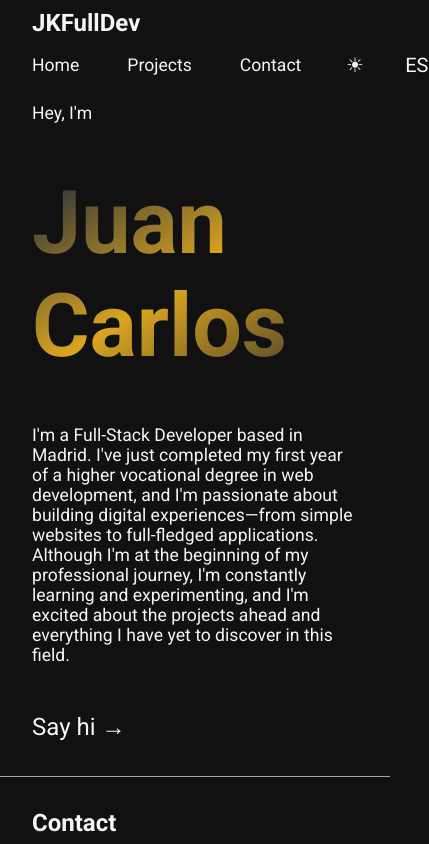
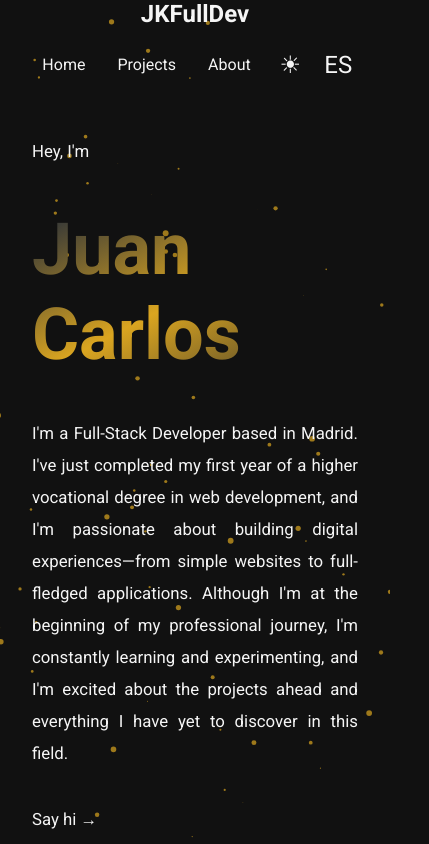
Before and after one commit to JKFullDev/my_portfolio, a website built with Vite: page index.html in a window 390 px wide. Shown: the top 844 px of the page, 429 px wide, since content can reach past the window. Built offline with nearby package versions, Linux system fonts and the light colour scheme.

Commit message:
responsive+fondoanimado;

```diff
--- a/index.html
+++ b/index.html
@@ -10,10 +10,12 @@
 </head>
 
 <body>
+  <div id="particles-js"></div>
   <header></header>
   <main></main>
   <footer></footer>
   <script type="module" src="/src/main.js"></script>
+  <script src="https://cdn.jsdelivr.net/npm/particles.js@2.0.0/particles.min.js"></script>
 </body>
 
 </html>
--- a/package.json
+++ b/package.json
@@ -10,5 +10,8 @@
   },
   "devDependencies": {
     "vite": "^6.3.5"
+  },
+  "dependencies": {
+    "particles.js": "^2.0.0"
   }
 }
--- a/src/components/Button/Button.css
+++ b/src/components/Button/Button.css
@@ -11,6 +11,13 @@
     border-radius: 0.3rem;
     transition: all 0.5s ease-in-out;
     background-color: var(--bg-dark);
+    font-size: 1rem;
+    min-height: 44px;
+}
+
+.light .my-btn {
+    border: 1px solid var(--primary-light);
+    background-color: var(--bg-light);
 }
 
 .my-btn>img {
@@ -19,6 +26,28 @@
     filter: invert(95%);
 }
 
+.light .my-btn>img {
+    filter: invert(10%);
+}
+
 .my-btn:hover {
     background-color: var(--highlight);
+    border-color: var(--highlight);
 }
+
+/* Móvil (320px–480px) */
+@media (max-width: 480px) {
+    .my-btn {
+        width: 7rem;
+        font-size: 0.9rem;
+        padding: 0.4rem;
+    }
+}
+
+/* Móvil grande/Tablet vertical (481px–768px) */
+@media (max-width: 768px) {
+    .my-btn {
+        width: 8rem;
+        font-size: 0.95rem;
+    }
+}
--- a/src/components/Divider/Divider.css
+++ b/src/components/Divider/Divider.css
@@ -1,5 +1,5 @@
 .divider {
-    border-bottom: 1px solid var(--divider);
+    border-bottom: 2px solid var(--divider);
     height: 1px;
     width: 100%;
     display: block;
--- a/src/components/Navbar/Navbar.css
+++ b/src/components/Navbar/Navbar.css
@@ -5,16 +5,12 @@ nav {
     align-items: center;
     padding: 0 8rem;
     flex-wrap: wrap;
-}
-
-@media (max-width: 770px) {
-    nav {
-        padding: 0 2rem;
-    }
+    margin-bottom: 6vh;
 }
 
 nav>ul {
     display: flex;
+    align-items: center;
     gap: 3rem;
 }
 
@@ -23,16 +19,66 @@ nav button {
     border: none;
     color: inherit;
     transform: scale(1.5);
+    font-size: 1rem;
+    min-height: 44px;
 }
 
 nav a {
     transition: all 0.3s ease-in-out;
+    font-size: 1.1rem;
 }
 
-nav a:hover {
+nav a:hover,
+#themeBtn:hover {
     color: var(--highlight);
 }
 
-#themeBtn:hover {
-    color: var(--highlight);
+/* Móvil (320px–480px) */
+@media (max-width: 480px) {
+    nav {
+        padding: 0 1rem;
+        height: auto;
+        flex-direction: column;
+        gap: 1rem;
+    }
+
+    nav>ul {
+        gap: 1rem;
+        flex-wrap: wrap;
+        justify-content: center;
+    }
+
+    nav a,
+    nav button {
+        font-size: 0.9rem;
+        min-height: 40px;
+    }
 }
+
+/* Móvil grande/Tablet vertical (481px–768px) */
+@media (max-width: 768px) {
+    nav {
+        padding: 0 1.5rem;
+        height: auto;
+    }
+
+    nav>ul {
+        gap: 1.5rem;
+    }
+
+    nav a,
+    nav button {
+        font-size: 1rem;
+    }
+}
+
+/* Portátil (769px–1024px) */
+@media (max-width: 1024px) {
+    nav {
+        padding: 0 2rem;
+    }
+
+    nav>ul {
+        gap: 2rem;
+    }
+}
--- a/src/components/Navbar/Navbar.js
+++ b/src/components/Navbar/Navbar.js
@@ -27,7 +27,7 @@ export const Navbar = () => `
       <a href="#" id="projectslink">${t("navbar.projects")}</a>
     </li>
     <li>
-      <a href="#" id="aboutlink">${t("navbar.contact")}</a>
+      <a href="#" id="aboutlink">${t("navbar.about")}</a>
     </li>
     <li>
       <button id="themeBtn">☀</button>
--- a/src/data/i18n.js
+++ b/src/data/i18n.js
@@ -1,14 +1,19 @@
+import { projects } from "./projects";
+
 export const translations = {
     en: {
         navbar: {
             home: "Home",
             projects: "Projects",
-            contact: "Contact",
+            about: "About",
         },
         home: {
             greeting: "Hey, I'm",
             description: `I'm a Full-Stack Developer based in Madrid. I've just completed my first year of a higher vocational degree in web development, and I'm passionate about building digital experiences—from simple websites to full-fledged applications. Although I'm at the beginning of my professional journey, I'm constantly learning and experimenting, and I'm excited about the projects ahead and everything I have yet to discover in this field.`,
             sayHi: "Say hi →",
+        },
+        projects: {
+            title: "Featured Projects",
         },
         footer: {
             contact: "Contact",
@@ -19,13 +24,16 @@ export const translations = {
         navbar: {
             home: "Inicio",
             projects: "Proyectos",
-            contact: "Contacto",
+            about: "Acerca de",
         },
         home: {
             greeting: "Hola, soy",
             description: `Soy un Desarrollador Full-Stack de Madrid. Acabo de terminar mi primer año del Grado Superior en Desarrollo de Aplicaciones Web, y me apasiona crear experiencias digitales, desde webs sencillas hasta aplicaciones más completas. Aunque estoy dando mis primeros pasos en este mundo, siempre estoy aprendiendo y explorando nuevas ideas. Estoy entusiasmado con los proyectos que tengo por delante y todo lo que aún puedo descubrir.`,
             sayHi: "Saluda →",
         },
+        projects: {
+            title: "Proyectos Destacados",
+        },
         footer: {
             contact: "Contacto",
         },
--- a/src/data/projects.js
+++ b/src/data/projects.js
@@ -4,7 +4,7 @@ export const projects = [
     description: "Landing Page utilizando JavaScript en el DOM.",
     image: "/public/proyecto1.png",
     tech: ["HTML5", "CSS3", "JavaScript"],
-    github: "hhttps://github.com/JKFullDev/PracticaDOM-GaleriaDinamica",
+    github: "https://github.com/JKFullDev/PracticaDOM-GaleriaDinamica",
     link: "https://motocard-helmets.netlify.app/",
   }
 ];
--- a/src/main.js
+++ b/src/main.js
@@ -7,32 +7,56 @@ import { Home } from './pages/Home/Home';
 import { Projects } from './pages/Projects/Projects';
 import { About } from './pages/About/About';
 import { currentLang, setLang } from './lang';
+import { initParticles } from './utils/particlesConfig';
+
+let currentPage = Home; // valor inicial
 
 // Función para pintar toda la app (para redibujar tras cambiar idioma)
 const renderApp = (initialPage) => {
     document.querySelector('header').innerHTML = Navbar();
     document.querySelector('footer').innerHTML = Footer();
 
-    // Reasigna eventos después de redibujar
-    linkPage('#homelink', Home);
-    linkPage('#projectslink', Projects);
-    linkPage('#aboutlink', About);
+    linkPage('#homelink', () => {
+        currentPage = Home;
+        Home();
+    });
 
-    // Página activa
-    initialPage();
+    linkPage('#projectslink', () => {
+        currentPage = Projects;
+        Projects();
+    });
+
+    linkPage('#aboutlink', () => {
+        currentPage = About;
+        About();
+    });
+
+    // Usamos la página pasada sin sobreescribirla incorrectamente
+    currentPage = initialPage;
+    currentPage();
 
     changeTheme();
+    initParticles(); // Inicializar partículas
 
-    // Eliminar Divider anterior y volver a insertar
-    document.querySelectorAll('.divider').forEach((el) => el.remove());
+    // Solo elimina el Divider del footer si ya existe ahí
+    const footerDivider = document.querySelector('footer').previousElementSibling;
+    if (footerDivider?.classList.contains('divider')) {
+        footerDivider.remove();
+    }
+
+    // Añade Divider SOLO debajo del footer, sin afectar los de Projects
     document.querySelector('footer').insertAdjacentHTML('beforebegin', Divider());
 
-    // Activar cambio de idioma
     const langBtn = document.querySelector("#langBtn");
     langBtn.addEventListener("click", () => {
         const newLang = currentLang === "en" ? "es" : "en";
         setLang(newLang);
-        renderApp(initialPage); // repinta todo con el idioma nuevo
+        renderApp(currentPage); // Redibujar app
+    });
+
+    // Reinicializar partículas al cambiar el tema
+    document.querySelector('#theme-toggle').addEventListener('click', () => {
+        setTimeout(initParticles, 500); // Espera la transición del tema
     });
 };
 
--- a/src/pages/Home/Home.css
+++ b/src/pages/Home/Home.css
@@ -1,17 +1,12 @@
 .home {
     padding: 0 8rem;
-    height: 80vh;
+    min-height: 80vh;
     display: flex;
     flex-direction: column;
     justify-content: center;
     align-items: flex-start;
     gap: 3rem;
-}
-
-@media (max-width: 700px) {
-    .home {
-        padding: 0 2rem;
-    }
+    text-align: justify;
 }
 
 .home>h1 {
@@ -22,6 +17,10 @@
     -webkit-text-fill-color: transparent;
 }
 
+.light .home>h1 {
+    background: linear-gradient(to bottom right, #ffdb86 0%, #f5c03a 50%, #ffe39d 100%);
+}
+
 .home>a {
     font-size: 1.5rem;
 }
@@ -30,3 +29,53 @@
     color: var(--highlight);
     text-decoration: underline;
 }
+
+.home>p {
+    line-height: 2rem;
+    font-size: 1.1rem;
+}
+
+/* Móvil (320px–480px) */
+@media (max-width: 480px) {
+    .home {
+        padding: 0 1rem;
+        gap: 2rem;
+    }
+
+    .home>h1 {
+        font-size: 3rem;
+    }
+
+    .home>p,
+    .home>a {
+        font-size: 1rem;
+    }
+}
+
+/* Móvil grande/Tablet vertical (481px–768px) */
+@media (max-width: 768px) {
+    .home {
+        padding: 0 1.5rem;
+        gap: 2.5rem;
+    }
+
+    .home>h1 {
+        font-size: 4rem;
+    }
+
+    .home>p,
+    .home>a {
+        font-size: 1.05rem;
+    }
+}
+
+/* Portátil (769px–1024px) */
+@media (max-width: 1024px) {
+    .home {
+        padding: 0 2rem;
+    }
+
+    .home>h1 {
+        font-size: 4.5rem;
+    }
+}
--- a/src/style.css
+++ b/src/style.css
@@ -23,10 +23,20 @@ li {
 a {
   text-decoration: none;
   color: inherit;
+  font-size: 1.1rem;
 }
 
 html {
   scroll-behavior: smooth;
+}
+
+#particles-js {
+  position: fixed;
+  top: 0;
+  left: 0;
+  width: 100%;
+  height: 100%;
+  z-index: -1;
 }
 
 body {
@@ -40,18 +50,28 @@ body {
   color: var(--primary-light);
 }
 
-.light .home>h1 {
-  background: linear-gradient(to bottom right, #FFF8E7 0%, #f5c03a 50%, #ffe39d 100%);
-  -webkit-background-clip: text;
-  background-clip: text;
-  -webkit-text-fill-color: transparent;
-}
-
 main {
   min-height: 80vh;
 }
 
-a,
 p {
   font-size: 1.1rem;
 }
+
+/* Móvil (320px–480px) */
+@media (max-width: 480px) {
+
+  a,
+  p {
+    font-size: 1rem;
+  }
+}
+
+/* Móvil grande/Tablet vertical (481px–768px) */
+@media (max-width: 768px) {
+
+  a,
+  p {
+    font-size: 1.05rem;
+  }
+}
--- /dev/null
+++ b/src/utils/particlesConfig.js
@@ -0,0 +1,42 @@
+export const initParticles = () => {
+    const isLightTheme = document.body.classList.contains('light');
+    const particleColor = isLightTheme ? '#DAA520' : '#DAA520'; // Negro en claro, dorado en oscuro
+    const lineColor = isLightTheme ? '#000000' : '#ffffff'; // --highlight en ambos
+
+    particlesJS('particles-js', {
+        particles: {
+            number: {
+                value: 160,
+                density: { enable: true, value_area: 800 }
+            },
+            color: { value: particleColor },
+            shape: { type: 'circle' },
+            opacity: { value: 0.7, random: false },
+            size: { value: 3, random: true },
+            line_linked: {
+                enable: true,
+                distance: 150,
+                color: lineColor,
+                opacity: 0,
+                width: 1
+            },
+            move: {
+                enable: true,
+                speed: 2,
+                direction: 'none',
+                random: false,
+                straight: false,
+                out_mode: 'out'
+            }
+        },
+        interactivity: {
+            detect_on: 'canvas',
+            events: {
+                onhover: { enable: true, mode: 'repulse' },
+                onclick: { enable: true, mode: 'push' },
+                resize: true
+            }
+        },
+        retina_detect: true
+    });
+};
```
Also changed, not shown: src/components/Footer/Footer.css (+30 -8 lines), src/components/ProjectCard/ProjectCard.css (+28 -1 lines), src/pages/About/About.css (+32 -8 lines), src/pages/Projects/Projects.css (+32 -8 lines), src/pages/Projects/Projects.js (+15 -9 lines), 1 other file. Lines whose indentation alone changed are shown as unchanged.
